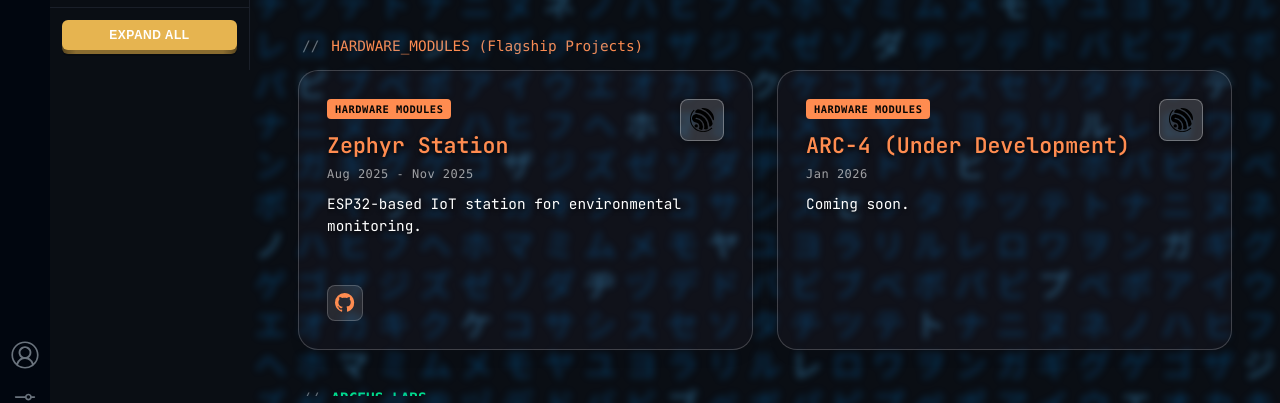
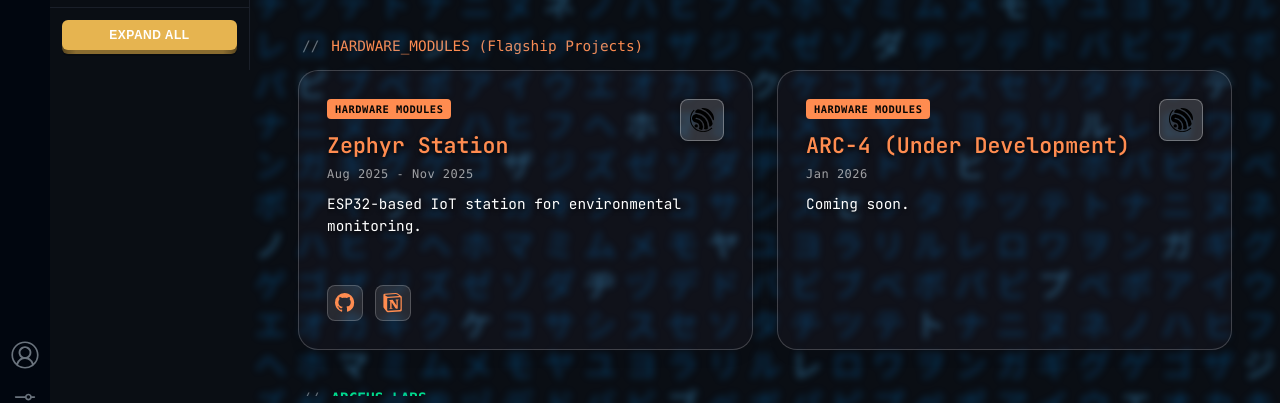
Before and after one commit to shaxntanu/VSCode-Portfolio, a Next.js app: page /projects in a window 1280 px wide. Shown: the part 348-751 px from the top of the page. Built offline with nearby package versions, Linux system fonts and the light colour scheme.

Commit message:
Add Instructables and Hackaday icons, change Marcus to Vercel logo, add report links to projects, disable card hover animations, fix RFID description, improve grid layout and sticky Explorer button

```diff
--- a/components/ProjectCard.tsx
+++ b/components/ProjectCard.tsx
@@ -23,7 +23,14 @@ const ProjectCard = ({ project, categoryConfig }: ProjectCardProps) => {
     return <VscGithubInverted />; // default
   };
 
+  const getReportIcon = () => {
+    if (!project.reportLink) return null;
+    if (project.reportLink.includes('notion.site')) return <SiNotion />;
+    return <SiNotion />; // default to Notion
+  };
+
   const linkIcon = getLinkIcon();
+  const reportIcon = getReportIcon();
 
   return (
     <div
@@ -58,8 +65,9 @@ const ProjectCard = ({ project, categoryConfig }: ProjectCardProps) => {
         <p className={styles.dateRange}>{project.dateRange}</p>
         <p className={styles.description}>{project.description}</p>
 
+        {(linkIcon || reportIcon) && (
+          <div className={styles.linkIcons}>
             {linkIcon && (
-          <div className={styles.linkIcons}>
               <a
                 href={project.link}
                 target="_blank"
@@ -70,6 +78,19 @@ const ProjectCard = ({ project, categoryConfig }: ProjectCardProps) => {
               >
                 {linkIcon}
               </a>
+            )}
+            {reportIcon && (
+              <a
+                href={project.reportLink}
+                target="_blank"
+                rel="noopener noreferrer"
+                className={styles.iconLink}
+                style={{ color: categoryConfig.color }}
+                title="View Technical Report"
+              >
+                {reportIcon}
+              </a>
+            )}
           </div>
         )}
       </div>
--- a/data/projects.ts
+++ b/data/projects.ts
@@ -43,6 +43,7 @@ export const projects: Project[] = [
     category: 'COMMUNITY_PROJECT',
     dateRange: 'Jul 2018 - Aug 2018',
     year: 2018,
+    reportLink: 'https://crocus-zenobia-863.notion.site/Smart-Blind-Stick-Report-2a01ebfe2064802580bcd52932677de4',
   },
   // 2025
   {
@@ -74,6 +75,7 @@ export const projects: Project[] = [
     category: 'HARDWARE_MODULES',
     dateRange: 'Aug 2025 - Nov 2025',
     year: 2025,
+    reportLink: 'https://crocus-zenobia-863.notion.site/Zephyr-Station-Technical-Report-de41e9c0afd3444195afbac904fe2edc',
   },
   {
     title: 'ARC-4 (Under Development)',
@@ -104,6 +106,7 @@ export const projects: Project[] = [
     category: 'COMMUNITY_PROJECT',
     dateRange: 'Nov 2025 - Dec 2025',
     year: 2025,
+    reportLink: 'https://crocus-zenobia-863.notion.site/Jolt-Locator-Technical-Report-2d61ebfe20648069a6e1c0589107c909?pvs=73',
   },
   {
     title: 'The Ruin Machine',
@@ -114,6 +117,7 @@ export const projects: Project[] = [
     category: 'COMMUNITY_PROJECT',
     dateRange: 'Dec 2025 - Jan 2026',
     year: 2025,
+    reportLink: 'https://crocus-zenobia-863.notion.site/The-Ruin-Machine-Technical-Report-2dc1ebfe2064806a9625f49a9871aaf3?pvs=73',
   },
   {
     title: 'TRM Dashboard',
--- a/styles/Explorer.module.css
+++ b/styles/Explorer.module.css
@@ -210,6 +210,9 @@
     border-top: 1px solid var(--explorer-border);
     background: var(--explorer-bg);
     flex-shrink: 0;
+    position: sticky;
+    bottom: 0;
+    z-index: 10;
 }
 
 .expandButton {
--- a/styles/ProjectCard.module.css
+++ b/styles/ProjectCard.module.css
@@ -14,7 +14,6 @@
 }
 
 .card:hover {
-    transform: translateY(-10px);
     box-shadow: 0 20px 25px -5px rgba(0, 0, 0, 0.1), 0 10px 10px -5px rgba(0, 0, 0, 0.04);
     border-color: var(--card-accent-color, rgba(var(--accent-color-rgb), 0.2));
 }
@@ -26,10 +25,6 @@
     opacity: 0;
     transition: opacity 0.5s ease;
     z-index: 0;
-}
-
-.card:hover .cardGlow {
-    opacity: 0.3;
 }
 
 @keyframes shine {
@@ -70,11 +65,6 @@
     top: 1.75rem;
     right: 1.75rem;
     transition: all 0.5s cubic-bezier(0.16, 1, 0.3, 1);
-}
-
-.card:hover .logoWrapper {
-    transform: translateY(-5px) scale(1.03);
-    box-shadow: 0 10px 15px -3px rgba(0, 0, 0, 0.1);
 }
 
 .logo {
@@ -133,18 +123,6 @@
     grid-row: span 2;
     height: auto;
     min-height: 280px;
-}
-
-.card:hover .title {
-    transform: translateX(2px);
-}
-
-.card:hover .dateRange {
-    transform: translateX(2px);
-}
-
-.card:hover .description {
-    transform: translateX(2px);
 }
 
 .linkIcons {
--- a/styles/ProjectsPage.module.css
+++ b/styles/ProjectsPage.module.css
@@ -58,8 +58,9 @@
 
 .container {
     display: grid;
-    grid-template-columns: repeat(auto-fit, minmax(300px, 1fr));
+    grid-template-columns: repeat(auto-fill, minmax(300px, 1fr));
     gap: 1.5rem;
+    grid-auto-flow: dense;
 }
 
 .pageTitle {
--- a/types/index.ts
+++ b/types/index.ts
@@ -21,6 +21,7 @@ export interface Project {
   dateRange: string;
   year: number;
   background?: string;
+  reportLink?: string; // Optional link to technical report/article
 }
 
 export interface CategoryConfig {
```
Lines whose indentation alone changed are shown as unchanged.
